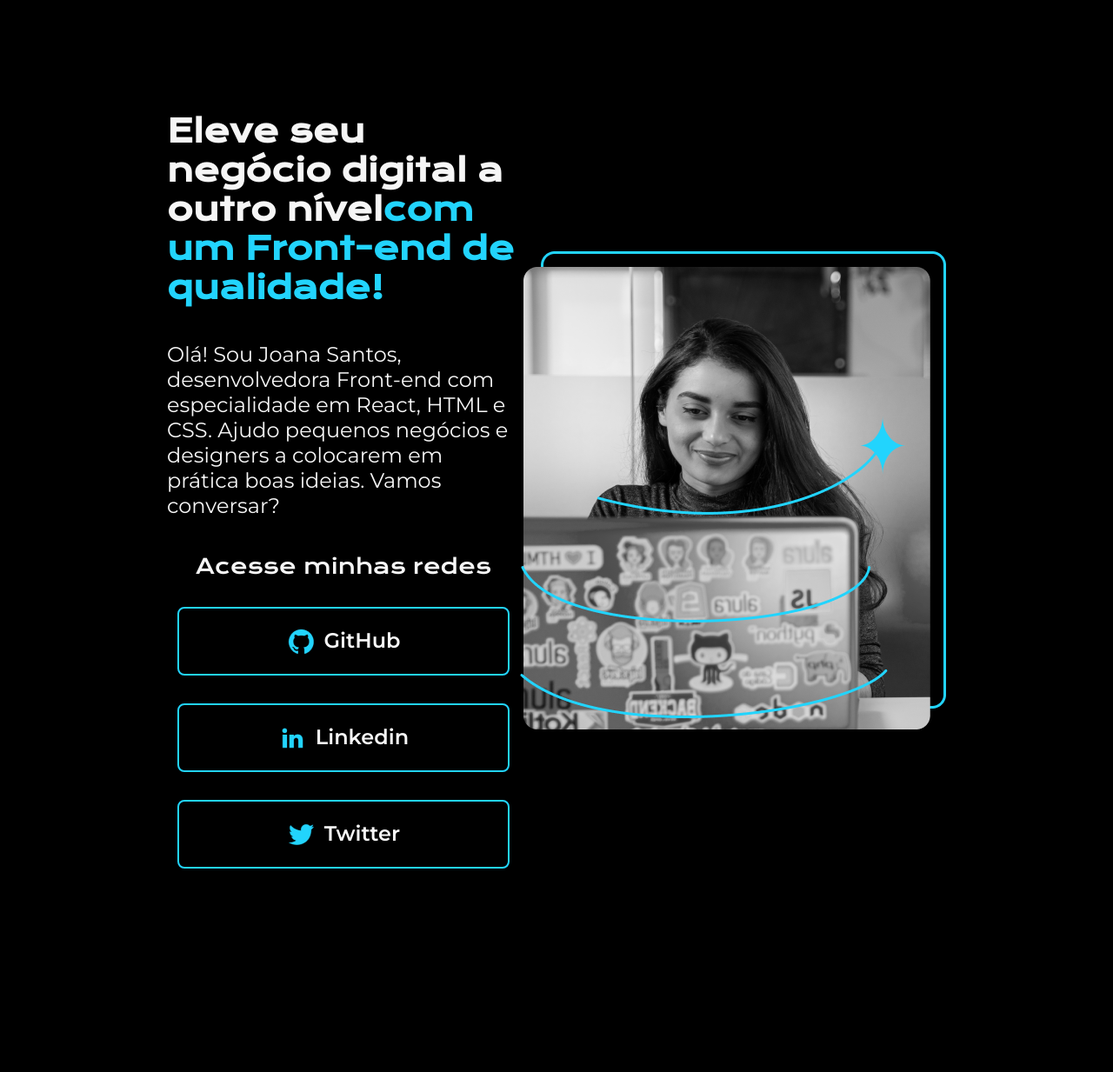
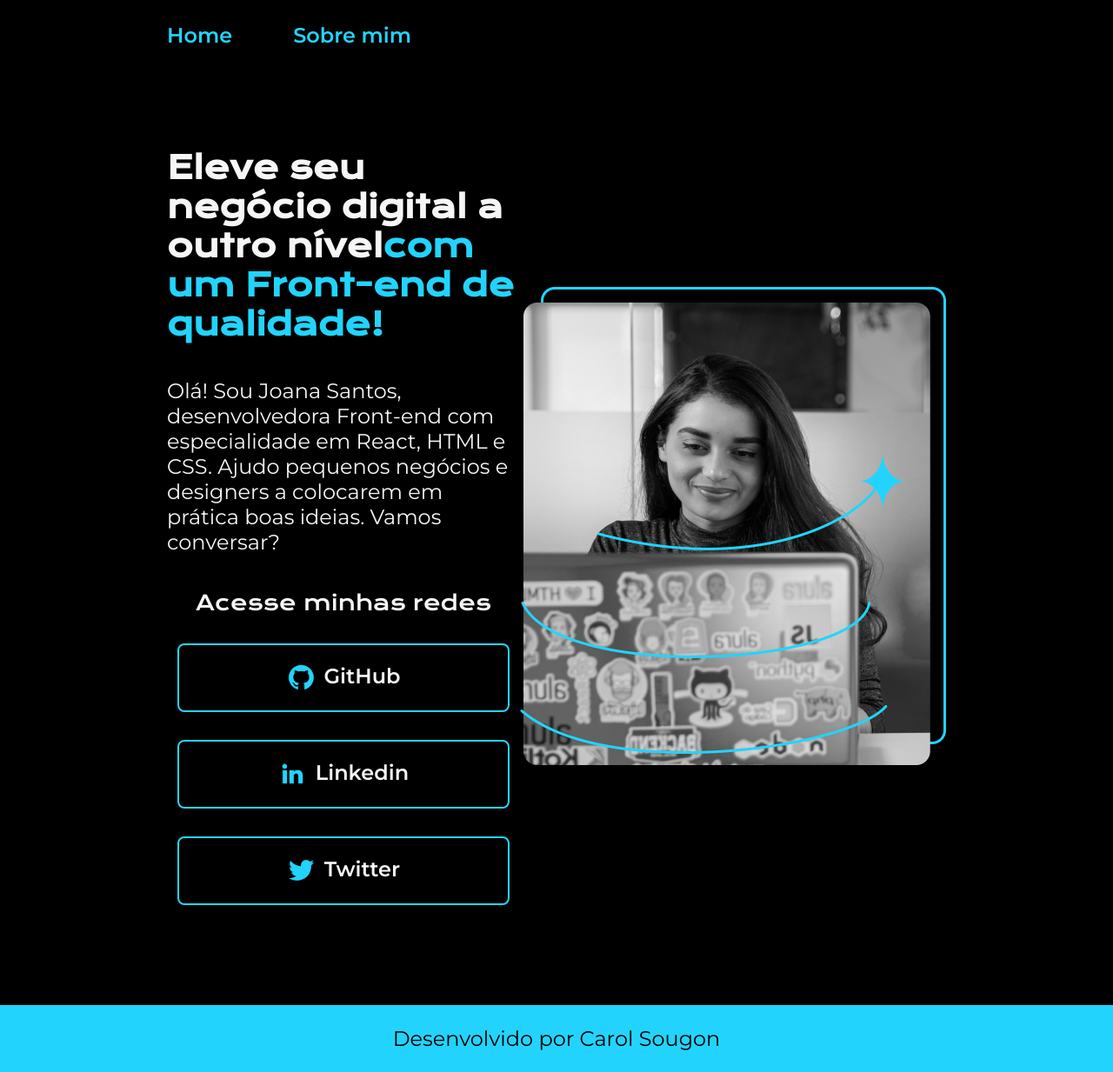
Before and after one commit to carolinesougon/projetoportifolioalura, a plain HTML site: page index.html in a window 1280 px wide. Shown: the whole page at 87% size. Before the commit the page ends 999 px from the top, so only its background shows below. Drawn offline with nearby package versions, Linux system fonts and the light colour scheme.

Commit message:
atualizações portifólio alura

```diff
--- a/index.html
+++ b/index.html
@@ -6,11 +6,16 @@
     <meta http-equiv="X-UA-Compatible" content="IE=edge">
     <meta name="viewport" content="width=device-width, initial-scale=1.0">
     <title>Portifolio</title>
-    <link rel="stylesheet" href="style.css">
+    <link rel="stylesheet" href="stiles/style.css">
 </head>
 
 <body>
-    <header></header>
+    <header class="cabecalho">
+        <nav class="cabecalho__menu">
+            <a class="cabecalho__menu__link" href="index.html">Home</a>
+            <a class="cabecalho__menu__link" href="about.html" rel="next">Sobre mim</a>
+        </nav>
+    </header>
     <main class="apresentacao">
         <section class="apresentacao__conteudo">
             <h1 class="apresentacao__conteudo__titulo">Eleve seu negócio digital a outro nível<strong
@@ -39,7 +44,9 @@
         </section>
         <img src="imagem/Imagem.png" alt="Foto da Joana Santos programando">
     </main>
-    <footer></footer>
+        <footer class="rodape">
+            <p>Desenvolvido por Carol Sougon</p>
+        </footer>
 </body>
 
 </html>
--- a/style.css
+++ b/stiles/style.css
@@ -6,18 +6,31 @@
 }
 
 body{
-    height: 100vh;
     box-sizing: border-box;
     background-color: #000000;
     color: #F6F6F6;
 }
 
-.titulo-destaque{
+.cabecalho{
+    padding: 2% 0 0 15%;
+}
+
+.cabecalho__menu{
+    display: flex;
+    gap: 70px;
+}
+
+.cabecalho__menu__link{
+    font-family: "Montserrat", sans-serif;
+    font-size: 24px;
+    font-weight: 600;
+    text-decoration: none;
     color: #22D4FD;
 }
 
+
 .apresentacao{
-    margin: 10% 15%;
+    padding: 9% 15%;
     display: flex;
     align-items: center;
     justify-content: space-between;
@@ -33,6 +46,11 @@ body{
     font-size: 36px;
     font-family: 'Krona One', sans-serif;
 }
+
+.titulo-destaque{
+    color: #22D4FD;
+}
+
 
 .apresentacao__conteudo__texto{
     font-size: 24px;
@@ -72,3 +90,15 @@ body{
 .apresentacao__links__link:hover{
     background-color:#272727;
 }
+
+.rodape{
+    background-color: #22D4FD;
+    color: #000000;
+    padding: 24px;
+    text-align: center;
+    font-family: 'Montserrat', sans-serif;
+    font-size: 24px;
+    font-weight: 400;
+}
+
+/* ---------------- SOBRE MIM ------------- */
```
Also changed, not shown: about.html (added, +34 -0 lines).
